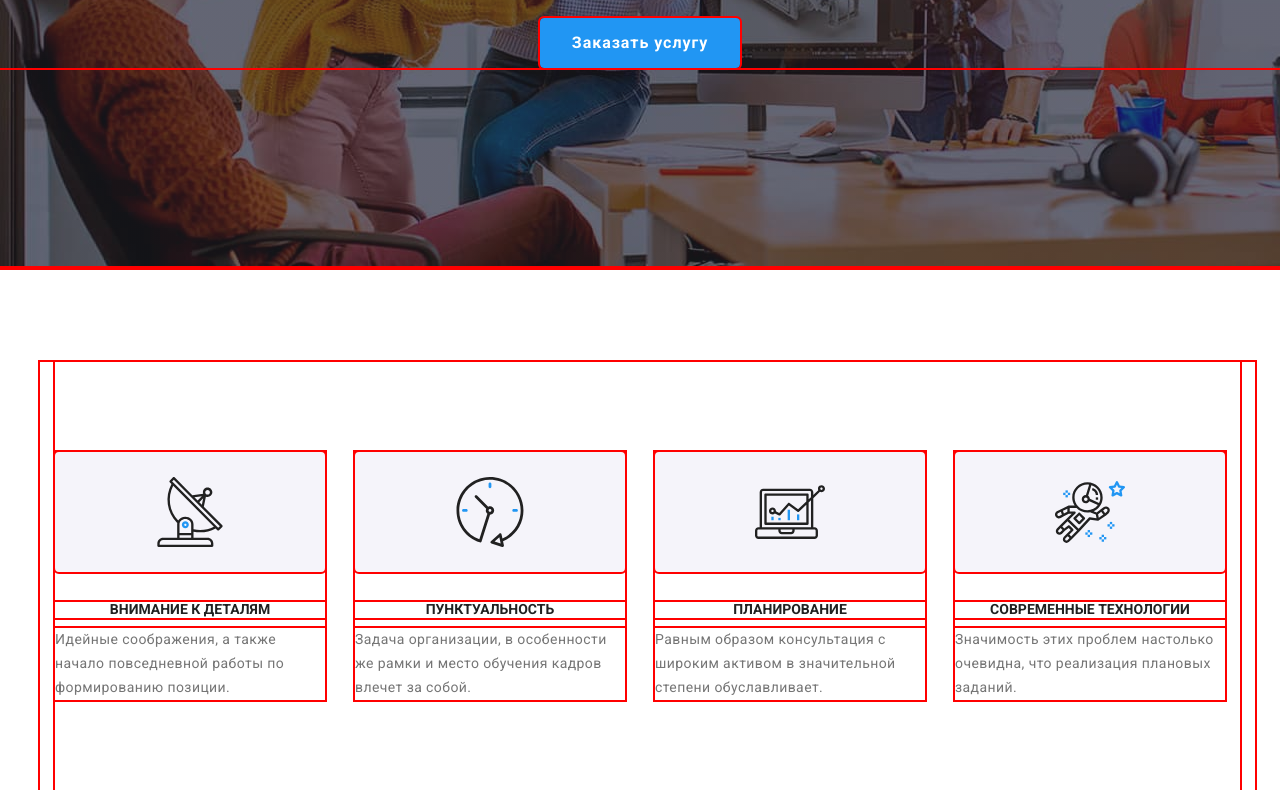
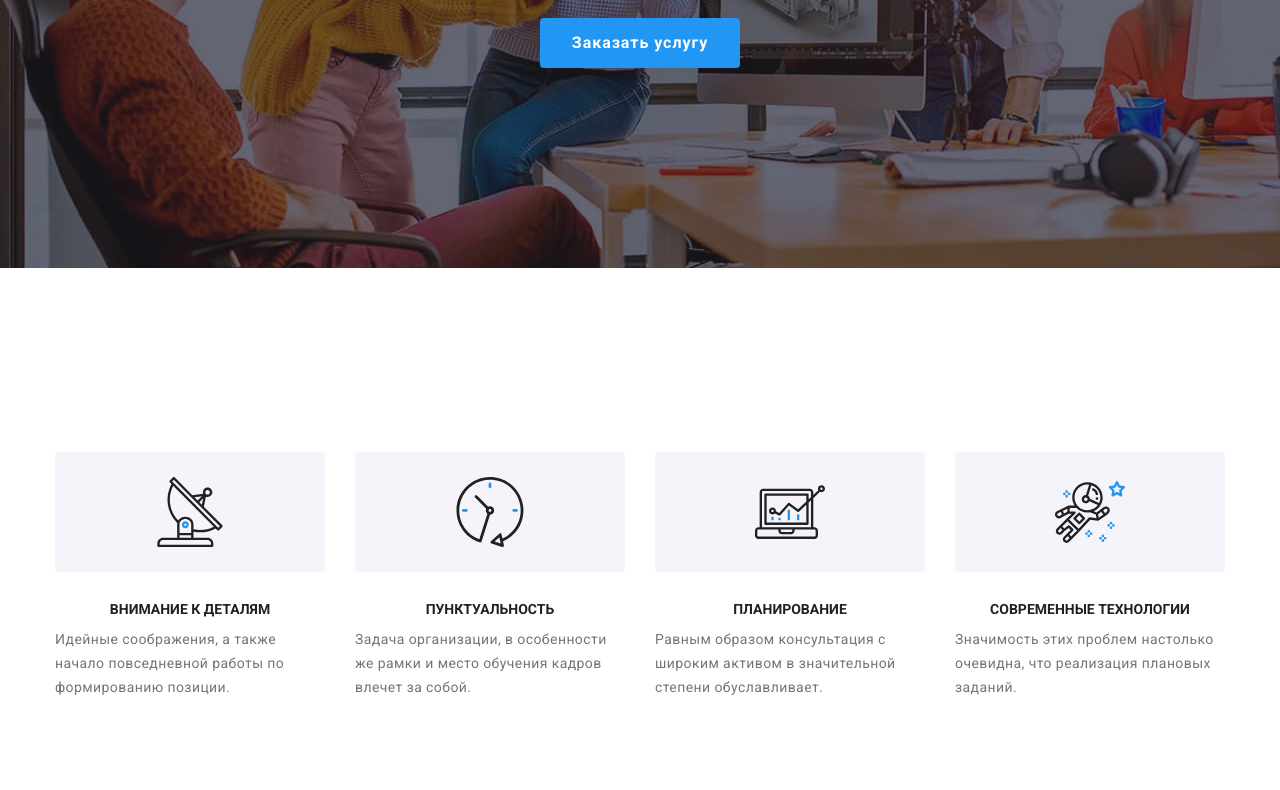
Before and after one commit to Vitalino1978-stud/goit-markup-hw-08, a plain HTML site: page index.html in a window 1280 px wide. Shown: the part 413-1203 px from the top of the page. Drawn offline with nearby package versions, Linux system fonts and the light colour scheme; files that its build step writes are made by us from their sources.

Commit message:
outline off

```diff
--- a/sass/base/_common.scss
+++ b/sass/base/_common.scss
@@ -6,7 +6,7 @@ html {
 *::after {
   margin: 0;
   padding: 0;
-  outline: 2px solid red;
+  /*outline: 2px solid red;*/
 }
 
 body {
--- a/sass/base/_container.scss
+++ b/sass/base/_container.scss
@@ -4,7 +4,7 @@
   margin-right: auto;
   padding-left: 15px;
   padding-right: 15px;
-  outline: 2px solid red;
+  /*outline: 2px solid red;*/
   @media screen and (min-width: 480px) {
     width: 480px;
   }
```
